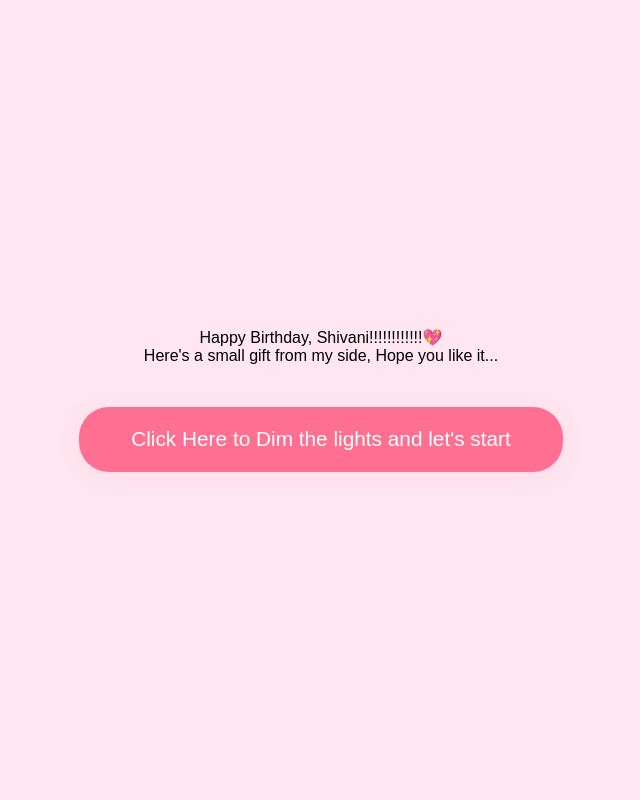
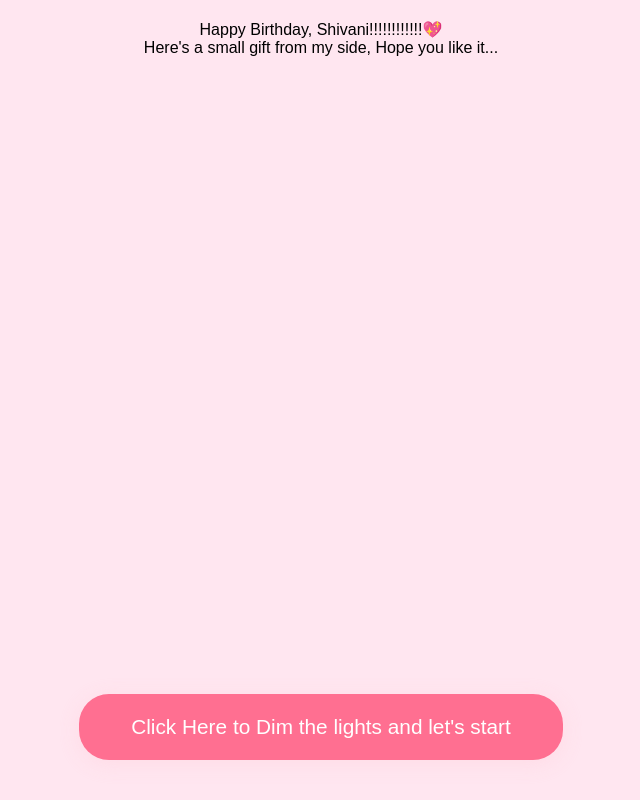
Before and after one commit to bhadwabilla/Birthday, a plain HTML site: page index.html in a window 1280 px wide. Shown: the top 800 px of the page, without its empty margins (319-959 px from the left). Drawn offline with Linux system fonts and the light colour scheme.

Commit message:
index.html

```diff
--- a/index.html
+++ b/index.html
@@ -3,7 +3,7 @@
 <html lang="en">
   <head>
     <meta charset="UTF-8" />
-    <title>FOR YOU</title>
+    <title>Romantic Birthday Animation Slideshow</title>
     <meta name="viewport" content="width=device-width, initial-scale=1.0" />
     <style>
       :root {
@@ -78,17 +78,25 @@
         height: 100vh;
         width: 100%;
         text-align: center;
-        justify-content: center;
+        justify-content: flex-start;   /* content starts at top */
         align-items: center;
         flex-direction: column;
         padding: 20px;
         box-sizing: border-box;
-        overflow-y: auto; /* ✅ fix: allows scrolling if content overflows */
-        -webkit-overflow-scrolling: touch; /* ✅ smooth scroll on mobile */
+        overflow: hidden;              /* default: no scroll */
       }
+
       .slide.active {
         display: flex;
+        overflow-y: auto;              /* scroll only if needed */
+        -webkit-overflow-scrolling: touch;
       }
+
+      .slide button {
+        margin-top: auto;   /* push button to bottom */
+        margin-bottom: 20px;
+      }
+
       .btn {
         background: var(--accent);
         color: white;
```
